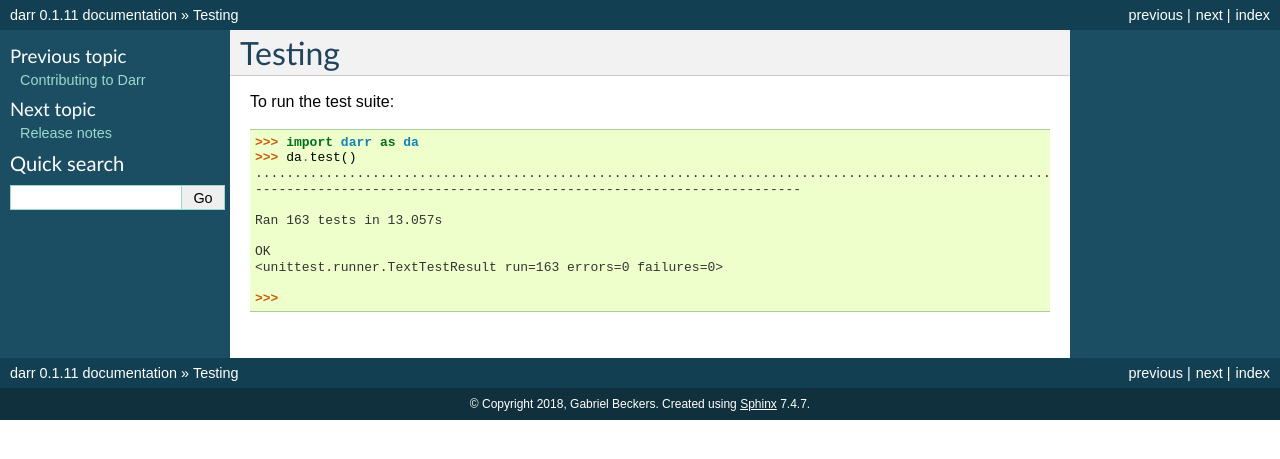
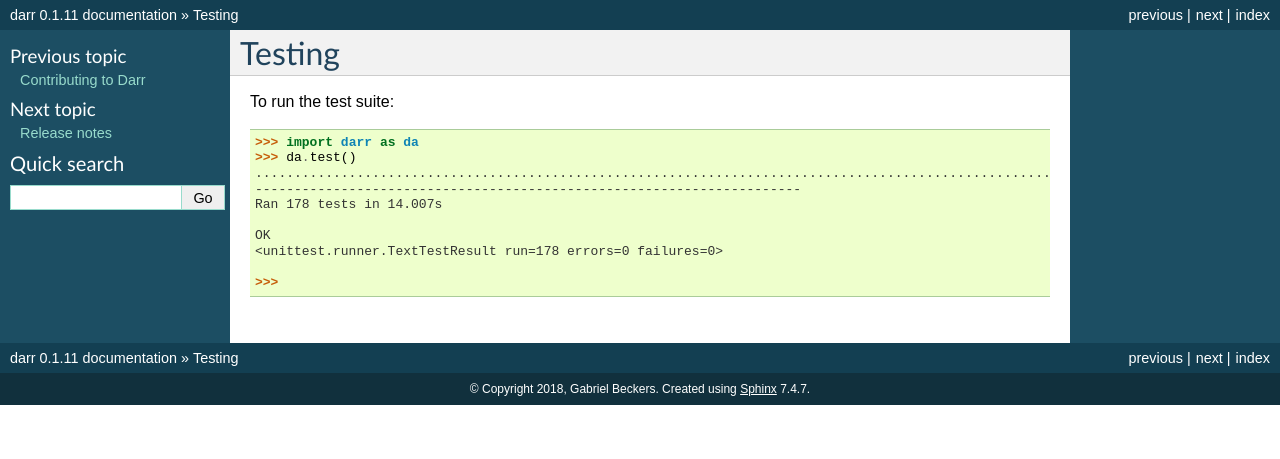
Before and after one commit to gbeckers/Darr, a Sphinx documentation site: the page built from docs/testing.rst, in a window 1280 px wide. Shown: the top 459 px of the page. Built offline with Sphinx 7.4.7, drawn with Linux system fonts in a browser that asks for light colours.

Commit message:
prepare for 0.2 release

```diff
--- a/docs/testing.rst
+++ b/docs/testing.rst
@@ -7,12 +7,11 @@ To run the test suite:
 
     >>> import darr as da
     >>> da.test()
-    ...................................................................................................................................................................
+    ..................................................................................................................................................................................
     ----------------------------------------------------------------------
-
-    Ran 163 tests in 13.057s
+    Ran 178 tests in 14.007s
 
     OK
-    <unittest.runner.TextTestResult run=163 errors=0 failures=0>
+    <unittest.runner.TextTestResult run=178 errors=0 failures=0>
 
     >>>
```
Also changed, not shown: 1 other file.
